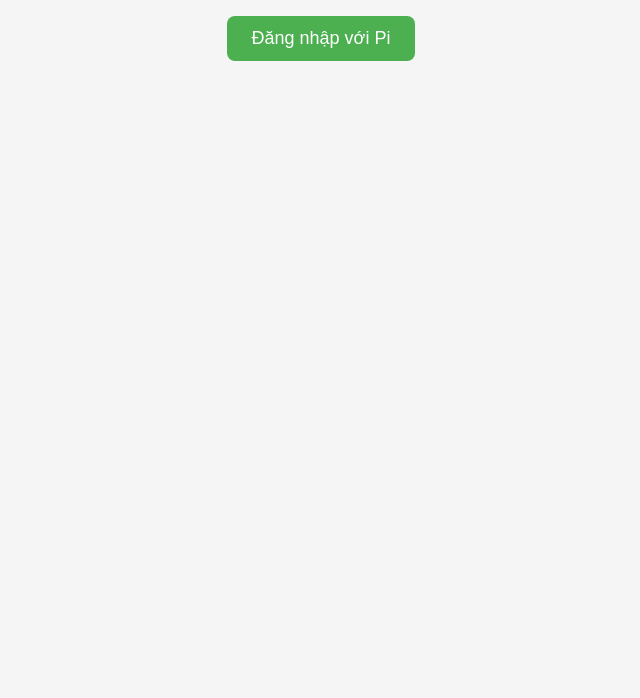
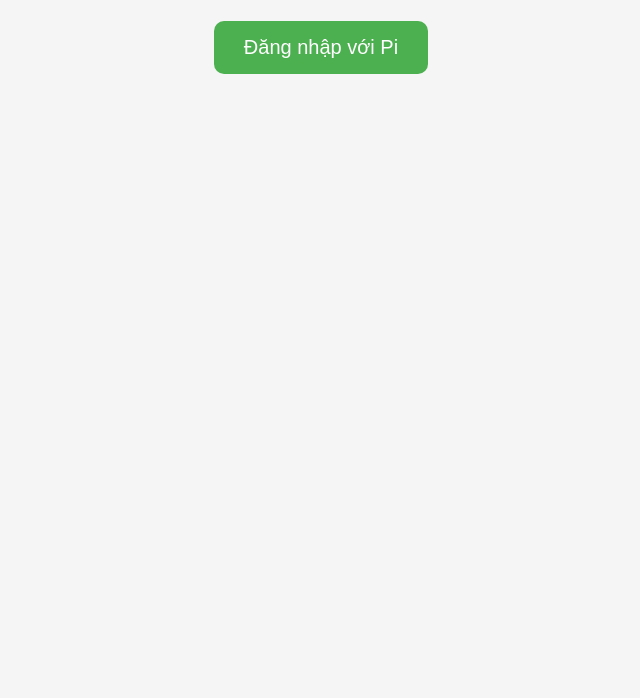
Before and after one commit to XuanThang99/Chesspi.github.io, a plain HTML site: page index.html in a window 1280 px wide. Shown: the part 102-800 px from the top of the page, without its empty margins (319-959 px from the left). Drawn offline with Linux system fonts and the light colour scheme.

```diff
--- a/style.css
+++ b/style.css
@@ -6,11 +6,11 @@ body {
 }
 
 button {
-    padding: 12px 25px;
-    margin: 10px;
-    font-size: 18px;
+    padding: 15px 30px;
+    margin: 15px;
+    font-size: 20px;
     cursor: pointer;
-    border-radius: 8px;
+    border-radius: 10px;
     border: none;
     background-color: #4CAF50;
     color: white;
```
Also changed, not shown: index.html (+2 -0 lines).
